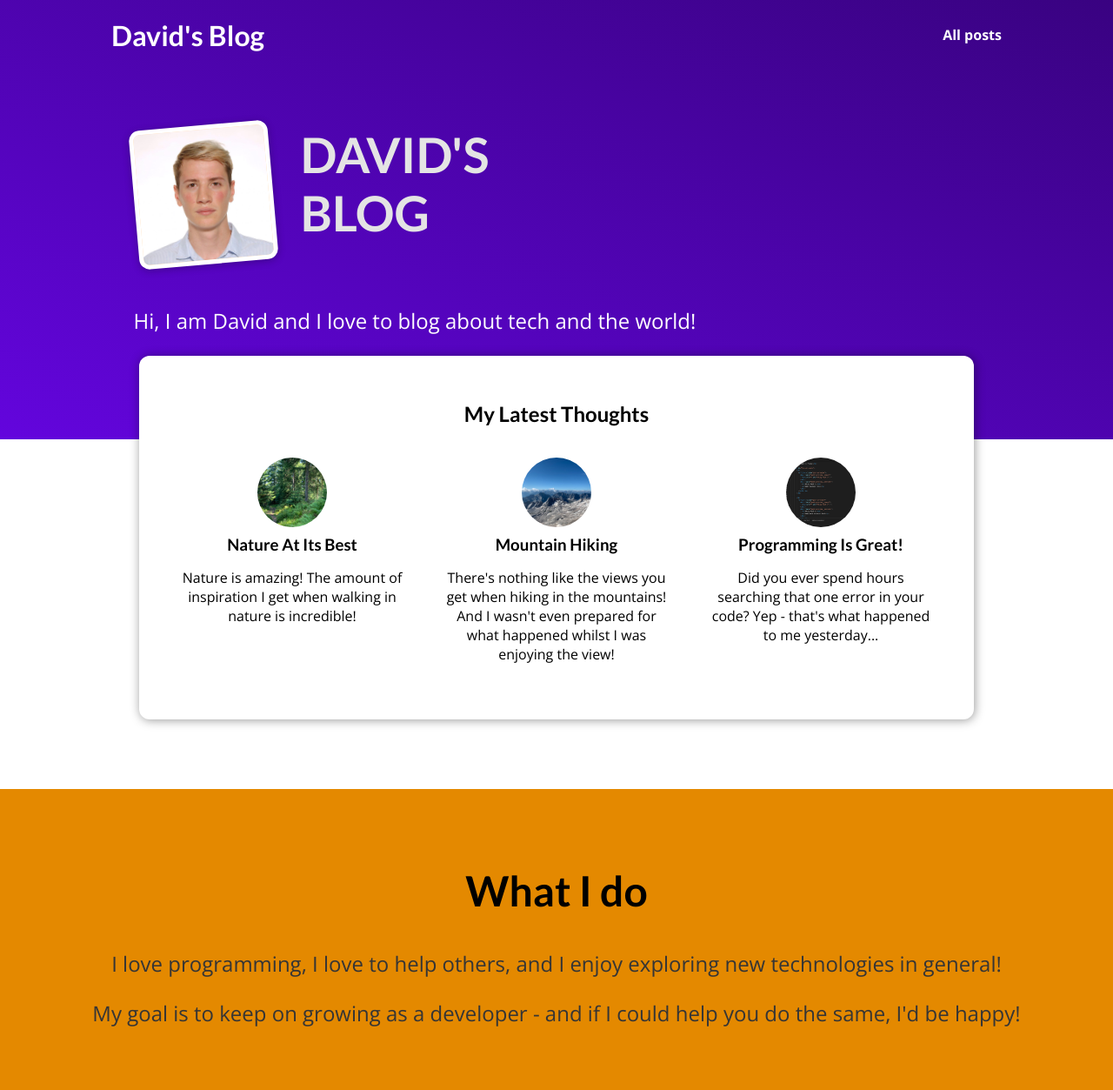
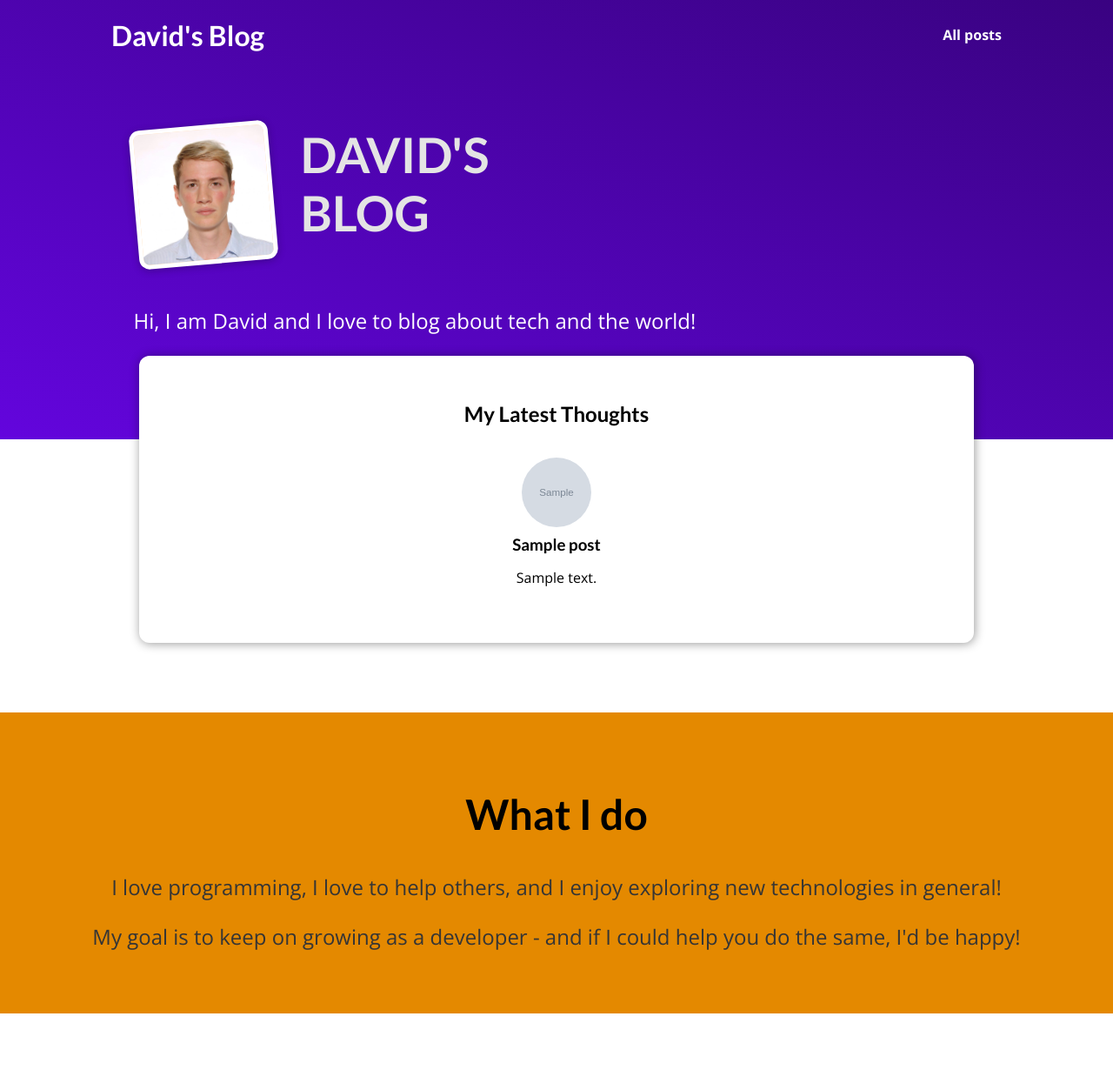
Before and after one commit to david-drvar/Python-Django-The-Practical-Guide, a Django app: page / in a window 1280 px wide. Shown: the whole page at 87% size. After the commit the page ends 1165 px from the top, so only its background shows below. Run offline with Django 4.2, Linux system fonts and the light colour scheme; tables that the repository leaves empty hold one stand-in row (values such as "Sample post"); grey boxes marked "Sample" are stand-in pictures.

Commit message:
updating blog to retrieve posts from database

```diff
--- a/my_website/blog/templates/blog/includes/post.html
+++ b/my_website/blog/templates/blog/includes/post.html
@@ -3,7 +3,7 @@
 <li>
     <article class="post">
         <a href="{% url "post-detail" slug=post.slug %}">
-            <img src="{% static "blog/images/"|add:post.image  %}" alt="{{ post.title }}"/>
+            <img src="{% static "blog/images/"|add:post.image_name  %}" alt="{{ post.title }}"/>
             <div class="post__content">
                 <h3>{{ post.title }}</h3>
                 <p>{{ post.excerpt }}</p>
--- a/my_website/blog/views.py
+++ b/my_website/blog/views.py
@@ -1,95 +1,30 @@
 from datetime import date
 
 from django.http import HttpResponse
-from django.shortcuts import render
-
-posts = [
-    {
-        "slug": "hike-in-the-mountains",
-        "image": "mountains.jpg",
-        "author": "David",
-        "date": date(2021, 7, 21),
-        "title": "Mountain Hiking",
-        "excerpt": "There's nothing like the views you get when hiking in the mountains! And I wasn't even prepared for what happened whilst I was enjoying the view!",
-        "content": """
-              Lorem ipsum dolor sit amet consectetur adipisicing elit. Officiis nobis
-              aperiam est praesentium, quos iste consequuntur omnis exercitationem quam
-              velit labore vero culpa ad mollitia? Quis architecto ipsam nemo. Odio.
-
-              Lorem ipsum dolor sit amet consectetur adipisicing elit. Officiis nobis
-              aperiam est praesentium, quos iste consequuntur omnis exercitationem quam
-              velit labore vero culpa ad mollitia? Quis architecto ipsam nemo. Odio.
-
-              Lorem ipsum dolor sit amet consectetur adipisicing elit. Officiis nobis
-              aperiam est praesentium, quos iste consequuntur omnis exercitationem quam
-              velit labore vero culpa ad mollitia? Quis architecto ipsam nemo. Odio.
-            """
-    },
-    {
-        "slug": "programming-is-fun",
-        "image": "coding.jpg",
-        "author": "David",
-        "date": date(2022, 3, 10),
-        "title": "Programming Is Great!",
-        "excerpt": "Did you ever spend hours searching that one error in your code? Yep - that's what happened to me yesterday...",
-        "content": """
-              Lorem ipsum dolor sit amet consectetur adipisicing elit. Officiis nobis
-              aperiam est praesentium, quos iste consequuntur omnis exercitationem quam
-              velit labore vero culpa ad mollitia? Quis architecto ipsam nemo. Odio.
-
-              Lorem ipsum dolor sit amet consectetur adipisicing elit. Officiis nobis
-              aperiam est praesentium, quos iste consequuntur omnis exercitationem quam
-              velit labore vero culpa ad mollitia? Quis architecto ipsam nemo. Odio.
-
-              Lorem ipsum dolor sit amet consectetur adipisicing elit. Officiis nobis
-              aperiam est praesentium, quos iste consequuntur omnis exercitationem quam
-              velit labore vero culpa ad mollitia? Quis architecto ipsam nemo. Odio.
-            """
-    },
-    {
-        "slug": "into-the-woods",
-        "image": "woods.jpg",
-        "author": "David",
-        "date": date(2020, 8, 5),
-        "title": "Nature At Its Best",
-        "excerpt": "Nature is amazing! The amount of inspiration I get when walking in nature is incredible!",
-        "content": """
-              Lorem ipsum dolor sit amet consectetur adipisicing elit. Officiis nobis
-              aperiam est praesentium, quos iste consequuntur omnis exercitationem quam
-              velit labore vero culpa ad mollitia? Quis architecto ipsam nemo. Odio.
-
-              Lorem ipsum dolor sit amet consectetur adipisicing elit. Officiis nobis
-              aperiam est praesentium, quos iste consequuntur omnis exercitationem quam
-              velit labore vero culpa ad mollitia? Quis architecto ipsam nemo. Odio.
-
-              Lorem ipsum dolor sit amet consectetur adipisicing elit. Officiis nobis
-              aperiam est praesentium, quos iste consequuntur omnis exercitationem quam
-              velit labore vero culpa ad mollitia? Quis architecto ipsam nemo. Odio.
-            """
-    }
-]
-
-
-def get_date(post):
-    return post['date']
+from django.shortcuts import render, get_object_or_404
+from .models import Post
 
 
 def index(request):
-    sorted_posts = sorted(posts, key=get_date)
-    latest_posts = sorted_posts[-3:]
+    latest_posts = Post.objects.all().order_by("-date")[:3]
+    # sorted_posts = sorted(posts, key=get_date)
+    # latest_posts = sorted_posts[-3:]
     return render(request, "blog/index.html", {
         "posts": latest_posts
     })
 
 
 def all_posts(request):
+    posts = Post.objects.all().order_by("-date")
     return render(request, "blog/all-posts.html", {
         "all_posts": posts
     })
 
 
 def post_detail(request, slug):
-    identified_post = next(post for post in posts if post['slug'] == slug)
+    # identified_post = Post.objects.get(slug=slug)
+    identified_post = get_object_or_404(Post, slug=slug)
+    # identified_post = next(post for post in posts if post['slug'] == slug)
     return render(request, "blog/post-detail.html", {
         "post": identified_post
     })
```
Also changed, not shown: my_website/blog/static/blog/post-detail.css (+13 -0 lines), my_website/blog/templates/blog/post-detail.html (+7 -2 lines).
